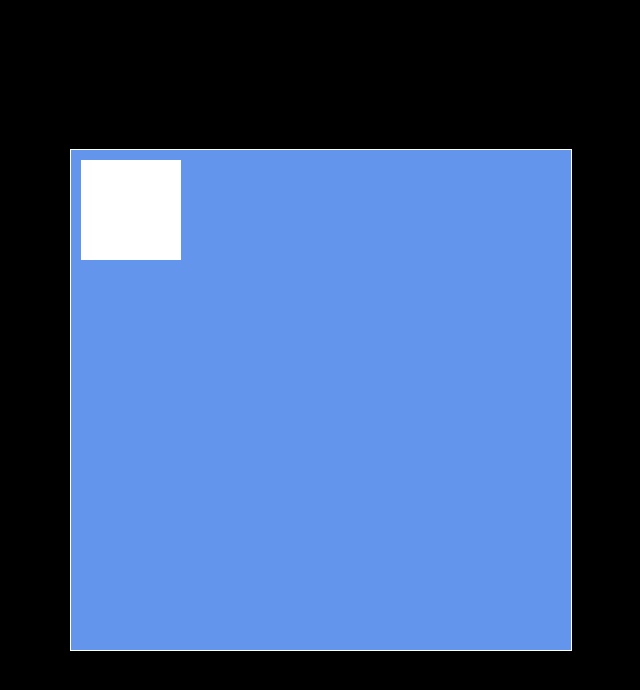
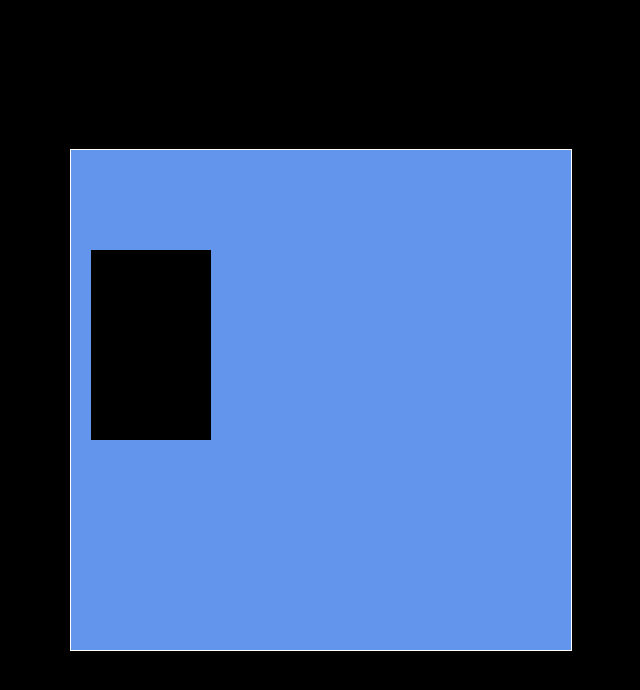
Before and after one commit to dedogames/CursoGame2dJS, a plain HTML site: page project/index.html in a window 1280 px wide. Shown: the whole page, without its empty margins (319-959 px from the left). Drawn offline with Linux system fonts and the light colour scheme.

Commit message:
features: 1 - Input handler(keyboard) 2 - Projectile 3 - shoooter

```diff
--- a/project/index.html
+++ b/project/index.html
@@ -6,6 +6,11 @@
     </head>
     <body>
         <canvas id="main_canvas" width="500" height="500"></canvas>
+
+        <script src="js/input.js"></script>
+        <script src="js/projectile.js"></script>
+        <script src="js/player.js"></script>
+        <script src="js/game.js"></script>
         <script src="js/main.js"></script>
     </body>
 </html>
--- /dev/null
+++ b/project/js/game.js
@@ -0,0 +1,42 @@
+/**
+ * Classe principal, tudo relacionado ao jogo inicializa/restarta/finaliza a partir dela
+ */
+class Game{
+    constructor(width,height,context){
+        //variaveis da class
+        this.width = width;
+        this.height = height;
+        this.ammoTime = 0;
+        this.ammoInterval = 300;
+        this.maxAmmo = 10;
+        this.amo = 20;
+        //criando objects
+        this.keys = [];
+        this.player = new Player(this);
+        this.inputHandler = new InputHandler(this);
+
+
+
+
+    }
+
+    update(deltaTime){
+
+        this.player.update(deltaTime)
+        if(this.ammoTime > this.ammoInterval){
+            if(this.amo < this.maxAmmo) this.amo++;
+            this.ammoTime = 0;
+        }else{
+            this.ammoTime += deltaTime
+        }
+
+
+    }
+
+    draw(ctx){
+        this.player.draw(ctx)
+    }
+
+    /** retorna context */
+
+}
--- /dev/null
+++ b/project/js/input.js
@@ -0,0 +1,30 @@
+
+/**
+ * Clase responsavel pelas entradas (Mouse, teclado...)
+ */
+class InputHandler{
+    constructor(game){
+        this.game = game;
+
+
+        window.addEventListener('keydown',key_event => {
+            if( ((key_event.key === 'ArrowUp') ||
+             (key_event.key === 'ArrowDown')
+             )
+            && this.game.keys.indexOf(key_event.key) === -1){
+                this.game.keys.push(key_event.key);
+            }else if (key_event.key === ' '){
+
+                this.game.player.shootTop()
+
+            }
+        });
+
+        window.addEventListener('keyup',key_event => {
+            if(this.game.keys.indexOf(key_event.key) > -1){
+                this.currentKey  = null;
+                this.game.keys.splice(this.game.keys.indexOf(key_event.key),1);
+            }
+        });
+    }
+}
--- a/project/js/main.js
+++ b/project/js/main.js
@@ -1,15 +1,29 @@
 window.addEventListener('load',function(){//Incializa apenas após carregar toda a pagina
+
+
+    let lasttime = 0;
+    var game = null;
+    const canvas = document.getElementById('main_canvas');
+    const ctx = canvas.getContext('2d');
+    canvas.width = 500;
+    canvas.height = 500;
+
+    function loopGame(timeStamp){
+        const deltaTime = timeStamp - lasttime;
+        lasttime = timeStamp;
+
+        ctx.clearRect(0,0,canvas.width,canvas.height);
+
+        game.update(deltaTime);
+        game.draw(ctx);
+        requestAnimationFrame(loopGame);
+    }
 
 
     function main(){
         //Inicializando o canvas onde será renderizado(mostrado) o game
-        const canvas = document.getElementById('main_canvas');
-        const ctx = canvas.getContext('2d');
-        canvas.width = 500;
-        canvas.height = 500;
-
-        ctx.fillStyle = 'white';
-        ctx.fillRect(10, 10, 100, 100);
+        game = new Game(canvas.width,canvas.height);
+        loopGame(0);
     }
 
     main();
--- /dev/null
+++ b/project/js/player.js
@@ -0,0 +1,42 @@
+class Player{
+    constructor(game){
+        this.game = game;
+        this.width = 120;
+        this.height = 190;
+        this.x = 20;
+        this.y = 100;
+        this.speedY = 0;
+        this.maxSpeed = 5;
+        this.projectiles = [];
+
+    }
+
+    update(deltaTime){
+        if(this.game.keys.includes('ArrowUp')) this.speedY = -this.maxSpeed ;
+        else  if(this.game.keys.includes('ArrowDown')) this.speedY = this.maxSpeed ;
+        else this.speedY =0;
+        this.y += this.speedY;
+        //handle projectiles
+        this.projectiles.forEach(projectile =>{
+            projectile.update();
+        });
+        this.projectiles = this.projectiles.filter(projectile => !projectile.markedForDeletetion);
+
+
+    }
+
+    draw (context){
+        context.fillStyle = 'black';
+        context.fillRect(this.x, this.y, this.width, this.height);
+        this.projectiles.forEach(projectile =>{
+            projectile.draw(context)
+        } );
+    }
+
+    shootTop(){
+        if(this.game.amo > 0){
+         this.projectiles.push(new Projectile(this.game, this.x, this.y));
+         this.game.amo--;
+        }
+    }
+}
--- /dev/null
+++ b/project/js/projectile.js
@@ -0,0 +1,25 @@
+
+class Projectile{
+    constructor(game,x,y){
+        this.game = game;
+        this.x = x;
+        this.y = y;
+        this.width = 10;
+        this.height = 3;
+        this.speed = 3;
+        this.markedForDeletetion = false;
+    }
+
+    update(){
+        this.x += this.speed;
+        if(this.x > this.game.width * 0.8) this.markedForDeletetion=true;
+    }
+
+    draw(context){
+        // context.save();
+        context.fillStyle = 'white';
+        context.fillRect(this.x, this.y, this.width,this.height);
+        // context.restore();
+
+    }
+}
```
